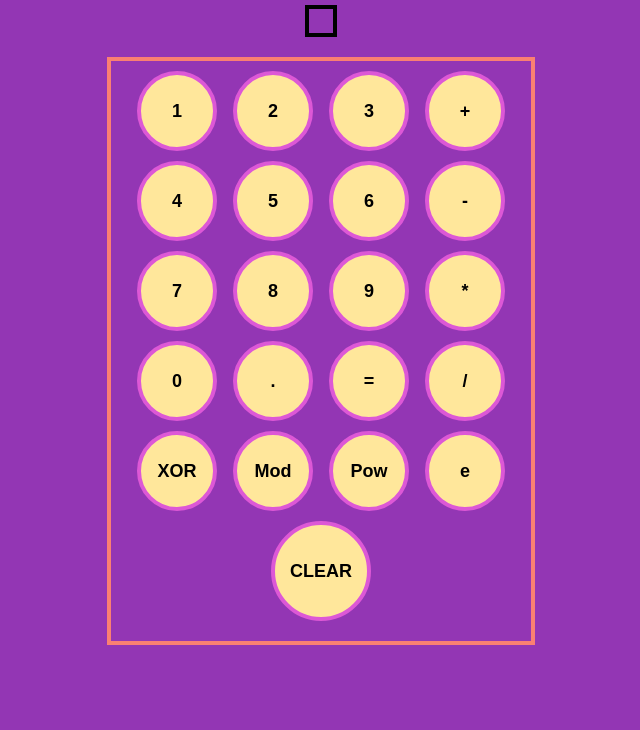
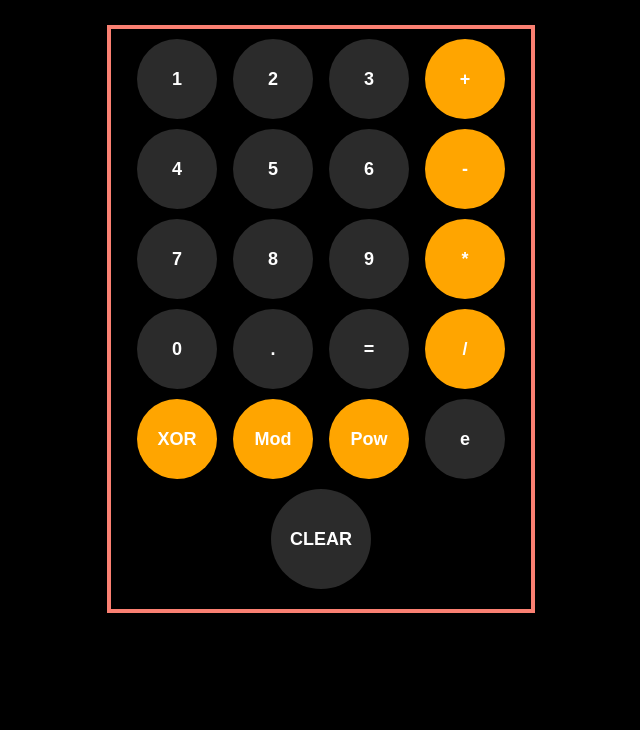
Before and after one commit to Abhay2807/CalculatorWebPage, a plain HTML site: page index.html in a window 1280 px wide. Shown: the part 70-800 px from the top of the page, without its empty margins (319-959 px from the left). Drawn offline with Linux system fonts and the light colour scheme.

Commit message:
UI Changed

```diff
--- a/cal.css
+++ b/cal.css
@@ -10,7 +10,8 @@ h1 {
 }
 
 body {
-  background-color: #9336B4 ;
+  background-color: black ;
+  color:white;
 }
 
 .main {
@@ -22,12 +23,9 @@ body {
 }
 
 .value {
-  font-size: 20px;
+  font-size: 40px;
   font-weight: bolder;
   color: white;
-  border: 4px black solid;
-  padding: 12px;
-  text-align: center;
 }
 
 .outer {
@@ -52,14 +50,21 @@ body {
   justify-content: space-evenly;
 }
 
+.op {
+  background-color: orange;
+  color: white;
+  border: none;
+}
+
 button {
-  background-color: #FFE79B;
+  background-color: rgba(45, 45, 45, 0.975);
   width: 80px;
+  color:white;
   height: 80px;
   border-radius: 50%;
   font-weight: bold;
   font-size: 18px;
-  border: 4px solid #DD58D6;
+  border: none;
 }
 
 #btn {
@@ -73,7 +78,7 @@ button:hover{
   color: black;
 }
 
-button:active{
-  background-color: #40128B ;
+.op:hover {
+  background-color: red;
   color: white;
 }
--- a/index.html
+++ b/index.html
@@ -31,7 +31,8 @@
     updateCalculation('3');
   ">3</button>
 
-  <button onclick="
+  <button class="op"
+  onclick="
     updateCalculation(' + ');
   ">+</button>
   </div>
@@ -49,7 +50,7 @@
     updateCalculation('6');
   ">6</button>
 
-  <button onclick="
+  <button class="op" onclick="
     updateCalculation(' - ');
   ">-</button>
   </div>
@@ -67,7 +68,7 @@
         updateCalculation('9');
       ">9</button>
 
-      <button onclick="
+      <button  class="op" onclick="
         updateCalculation(' * ');
       ">*</button>
   </div>
@@ -88,7 +89,7 @@
     saveCalculation();
   ">=</button>
 
-  <button onclick="
+  <button class="op" onclick="
     updateCalculation(' / ');
   ">/</button>
 
@@ -97,15 +98,15 @@
   <div class="row5">
 
 
-    <button  onclick="
+    <button class="op"  onclick="
     updateCalculation('^')";>
     XOR</button>
 
-    <button  onclick="
+    <button class="op" onclick="
     updateCalculation('%')";>
     Mod</button>
 
-    <button  onclick="
+    <button class="op" onclick="
     updateCalculation('**')";>
     Pow</button>
 
```
